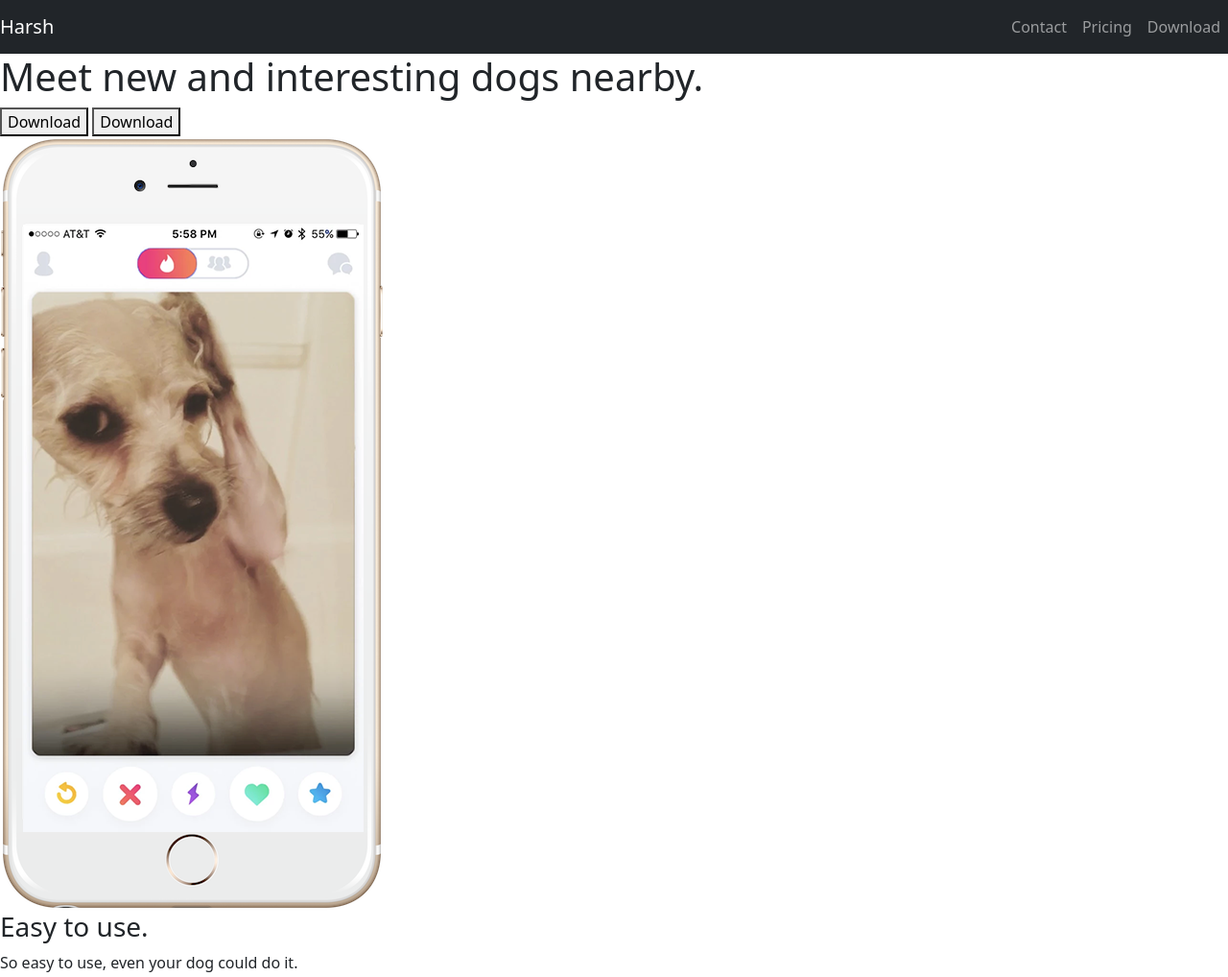
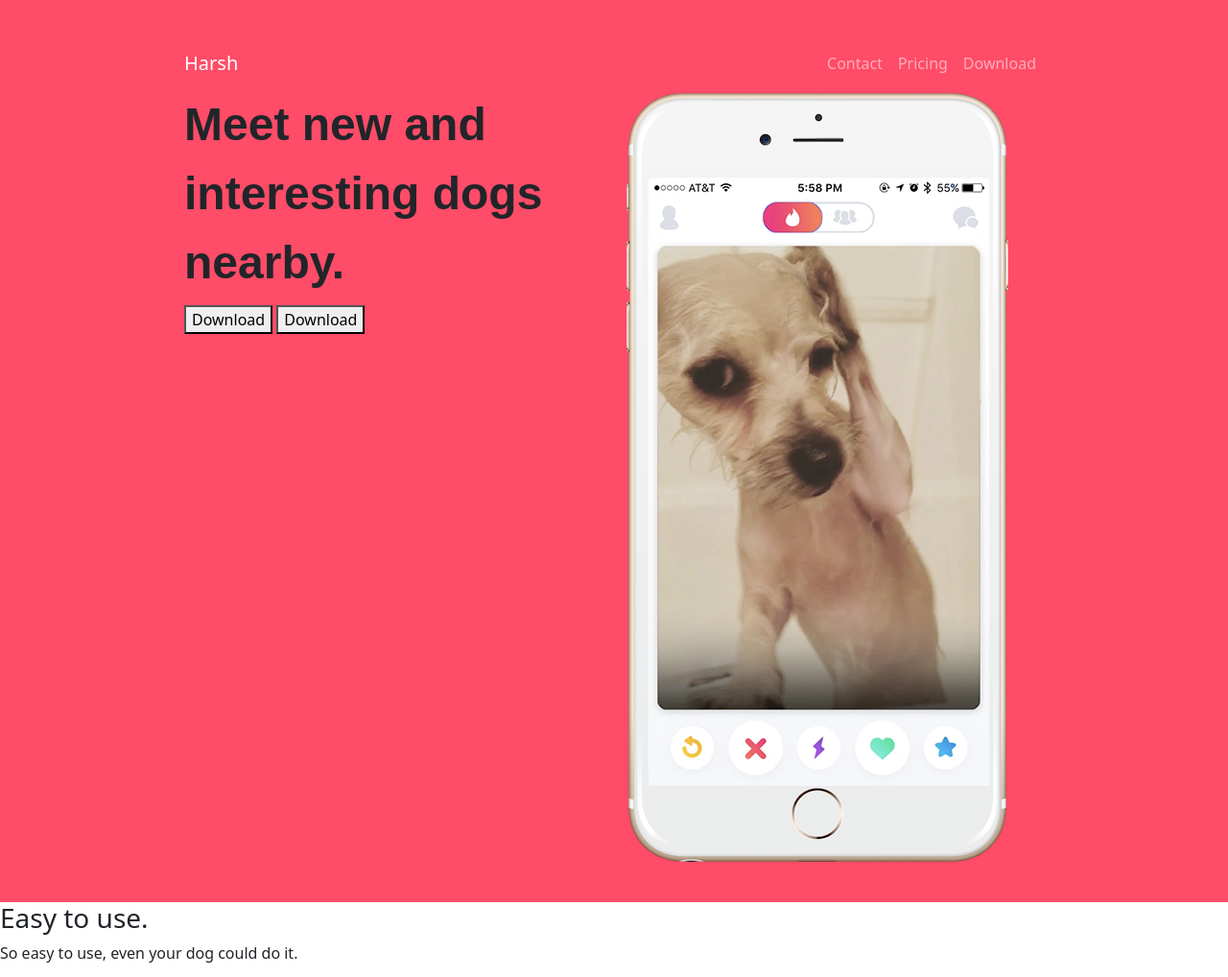
Before and after one commit to harsh-srivastv/TinDog, a plain HTML site: page index.html in a window 1280 px wide. Shown: the top 1018 px of the page at 96% size. Drawn offline with nearby package versions, Linux system fonts and the light colour scheme.

Commit message:
added conatiner

```diff
--- a/css/styles.css
+++ b/css/styles.css
@@ -0,0 +1,14 @@
+#title {
+    background-color: #ff4c68;
+}
+
+h1 {
+    font-family: 'Montserrat ', sans-serif;
+    font-size: 3rem;
+    font-weight: 900;
+    line-height: 1.5;
+}
+
+.container-fluid {
+    padding: 3% 15%;
+}
--- a/index.html
+++ b/index.html
@@ -4,17 +4,20 @@
 <head>
   <meta charset="utf-8">
   <title>TinDog</title>
+
   <link href="https://cdn.jsdelivr.net/npm/bootstrap@5.3.0-alpha1/dist/css/bootstrap.min.css" rel="stylesheet" integrity="sha384-GLhlTQ8iRABdZLl6O3oVMWSktQOp6b7In1Zl3/Jr59b6EGGoI1aFkw7cmDA6j6gD" crossorigin="anonymous">
+  <link href="https://fonts.googleapis.com/css2?family=Montserrat:wght@400;900&family=Ubuntu&display=swap" rel="stylesheet">
+  <link rel="stylesheet" href="css/styles.css">
+
   <script src="https://cdn.jsdelivr.net/npm/bootstrap@5.3.0-alpha1/dist/js/bootstrap.bundle.min.js" integrity="sha384-w76AqPfDkMBDXo30jS1Sgez6pr3x5MlQ1ZAGC+nuZB+EYdgRZgiwxhTBTkF7CXvN" crossorigin="anonymous"></script>
-  <link rel="stylesheet" href="css/styles.css">
+
 </head>
 
 <body>
-
   <section id="title">
-
+    <div class="container-fluid">
       <!-- Nav Bar -->
-    <nav class="navbar navbar-expand-lg navbar-dark bg-dark">
+      <nav class="navbar navbar-expand-lg navbar-dark">
         <a class="navbar-brand" href="">Harsh</a>
 
         <button class="navbar-toggler" type="button" data-bs-toggle="collapse" data-bs-target="#navbarTogglerDemo01" aria-controls="navbarTogglerDemo01" aria-expanded="false" aria-label="Toggle navigation">
@@ -40,15 +43,17 @@
 
       <!-- Title -->
 
-    <div>
+      <div class="row">
+        <div class="col-md-6">
           <h1>Meet new and interesting dogs nearby.</h1>
           <button type="button">Download</button>
           <button type="button">Download</button>
         </div>
-    <div>
+        <div class="col-md-6">
           <img src="images/iphone6.png" alt="iphone-mockup">
         </div>
-
+      </div>
+    </div>
   </section>
 
 
```
Lines whose indentation alone changed are shown as unchanged.
